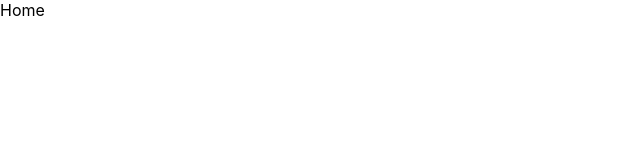
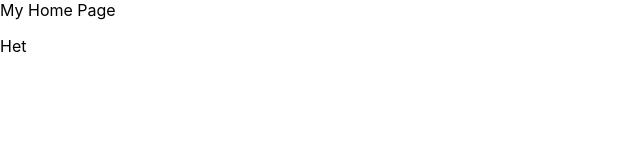
Before and after one commit to hetpatel4381/Movies_app_ReactJS, a React (Create React App) app: page / in a window 1280 px wide. Shown: the top 160 px of the page, without its empty margins (0-640 px from the left). Built offline with nearby package versions, Linux system fonts and the light colour scheme.

Commit message:
created the context api state management

```diff
--- a/src/Home.jsx
+++ b/src/Home.jsx
@@ -1,9 +1,15 @@
-import React from 'react'
+import React from "react";
+import { useGlobalContext } from "./context";
 
 const Home = () => {
+  const name = useGlobalContext();
+
   return (
-    <div>Home</div>
-  )
+    <>
+      <div>My Home Page</div>
+      <p>{name}</p>
+    </>
+  );
 };
 
 export default Home;
--- a/src/context.jsx
+++ b/src/context.jsx
@@ -0,0 +1,13 @@
+import React, { useContext } from "react";
+
+const AppContext = React.createContext();
+
+const AppProvider = ({ children }) => {
+  return <AppContext.Provider value="Het">{children}</AppContext.Provider>;
+};
+
+const useGlobalContext = () => {
+    return  useContext(AppContext);
+}
+
+export { AppContext, AppProvider, useGlobalContext };
--- a/src/index.js
+++ b/src/index.js
@@ -1,16 +1,19 @@
-import React from 'react';
-import ReactDOM from 'react-dom/client';
-import './index.css';
-import App from './App';
-import reportWebVitals from './reportWebVitals';
-import { BrowserRouter } from 'react-router-dom';
+import React from "react";
+import ReactDOM from "react-dom/client";
+import "./index.css";
+import App from "./App";
+import reportWebVitals from "./reportWebVitals";
+import { BrowserRouter } from "react-router-dom";
+import { AppProvider } from "./context";
 
-const root = ReactDOM.createRoot(document.getElementById('root'));
+const root = ReactDOM.createRoot(document.getElementById("root"));
 root.render(
   <React.StrictMode>
-    <BrowserRouter>
-      <App />
-    </BrowserRouter>
+    <AppProvider>
+      <BrowserRouter>
+        <App />
+      </BrowserRouter>
+    </AppProvider>
   </React.StrictMode>
 );
 
```
